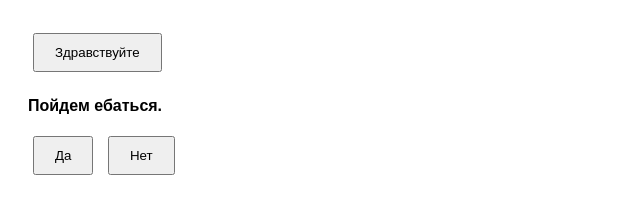
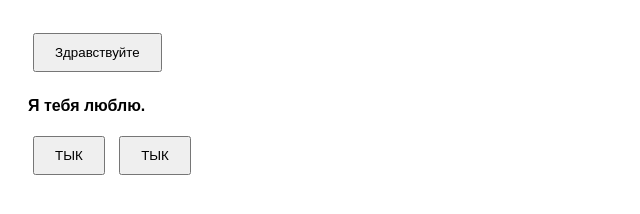
Before and after one commit to donoshko12-debug/username.github.io, a plain HTML site: page index.html in a window 1280 px wide. Both pictures are taken after a click on the button "Здравствуйте". Shown: the whole page, without its empty margins (0-640 px from the left). Drawn offline with Linux system fonts and the light colour scheme.

Commit message:
Update index.html

```diff
--- a/index.html
+++ b/index.html
@@ -20,17 +20,17 @@
 
   greetBtn.onclick = () => {
     messageDiv.innerHTML = `
-      <p>Пойдем ебаться.</p>
-      <button id="yesBtn">Да</button>
-      <button id="noBtn">Нет</button>
+      <p>Я тебя люблю.</p>
+      <button id="yesBtn">ТЫК</button>
+      <button id="noBtn">ТЫК</button>
     `;
 
     document.getElementById('yesBtn').onclick = () => {
-      messageDiv.innerHTML = 'Отлично';
+      messageDiv.innerHTML = 'Я тебя оченьочень очень люблю';
     };
 
     document.getElementById('noBtn').onclick = () => {
-      messageDiv.innerHTML = 'Подумайте еще или объясните причину в личные сообщения';
+      messageDiv.innerHTML = 'Дай отлижу:-< ';
     };
   };
 </script>
```
